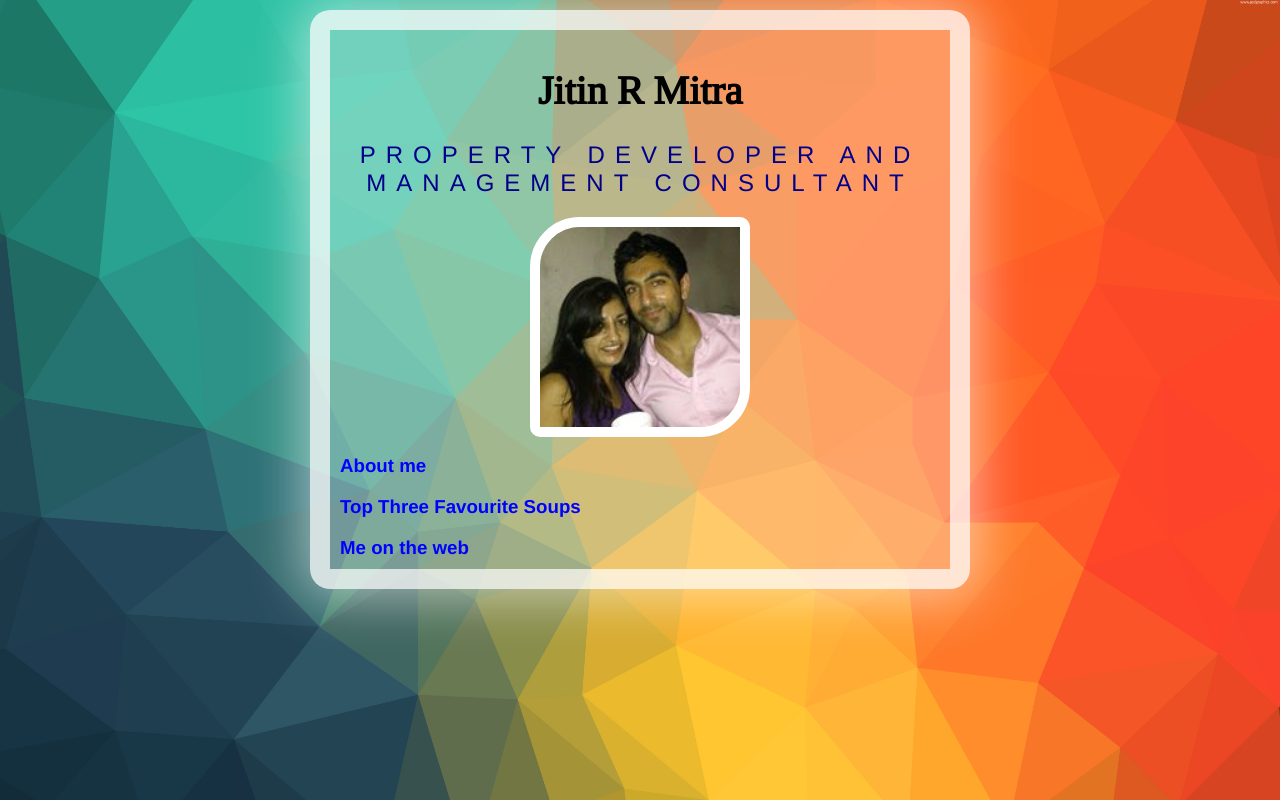
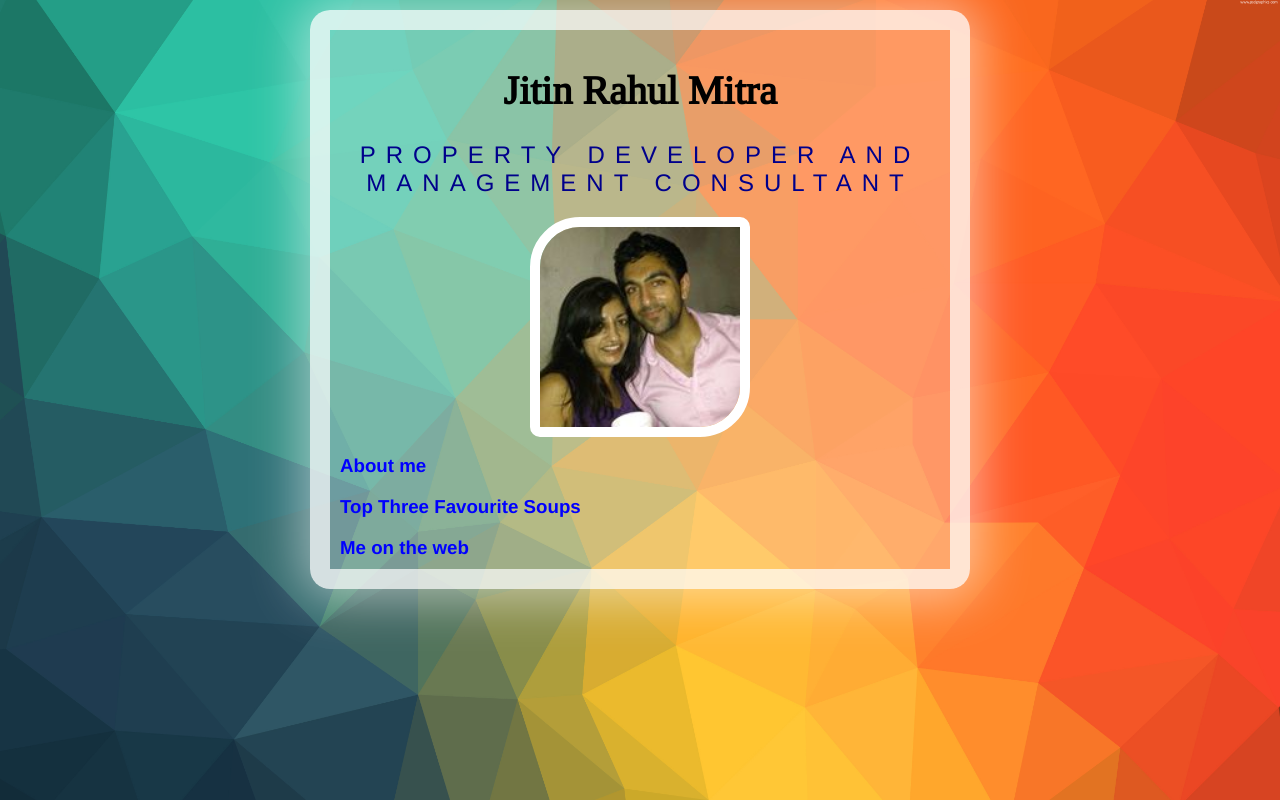
Before and after one commit to jitinmitra/jitinmitra.github.io, a plain HTML site: page index.html in a window 1280 px wide. Drawn offline with nearby package versions, Linux system fonts and the light colour scheme.

Commit message:
Added Rahul

```diff
--- a/index.html
+++ b/index.html
@@ -12,7 +12,7 @@
 	<body>
 		<!-- This is where page data goes -->
 		<div class="main">
-			<h1>Jitin R Mitra</h1>
+			<h1>Jitin Rahul Mitra</h1>
 			<h2>Property developer and management consultant</h2>
 
 			<img src="images/me.jpg" alt="Image of Jitin">
```
